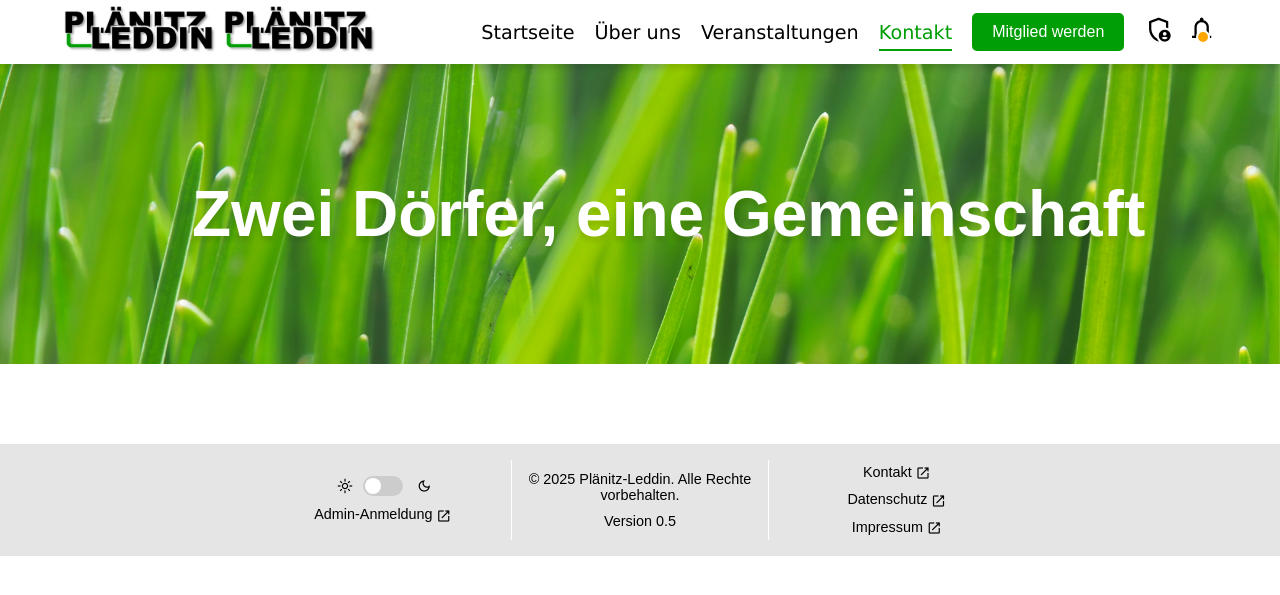
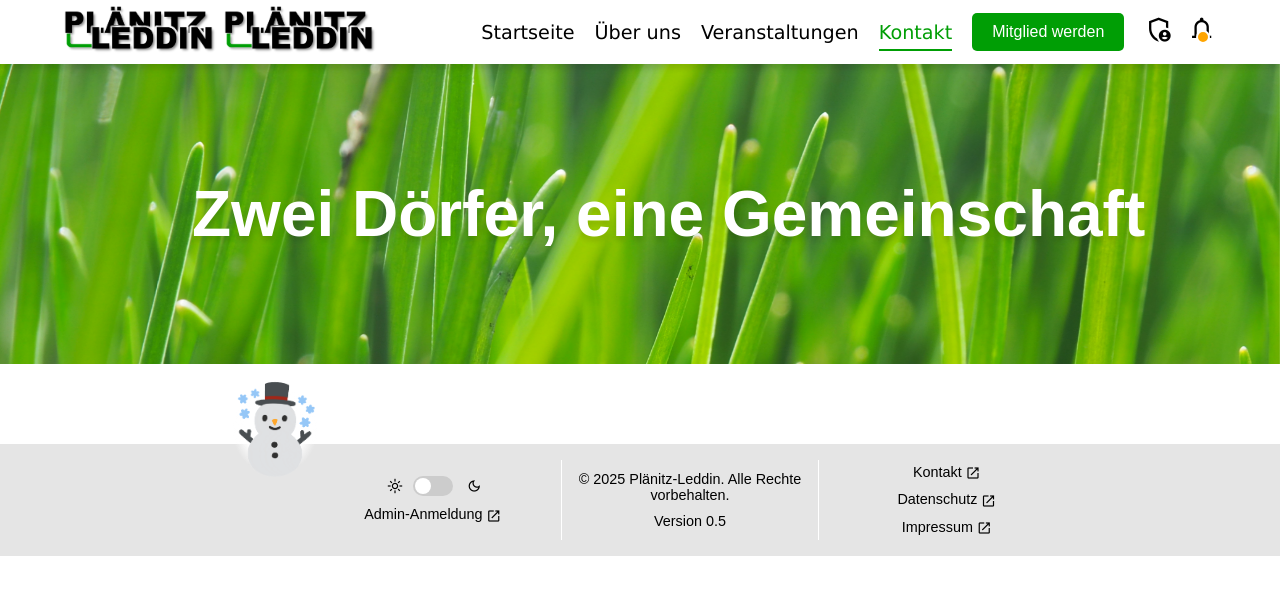
Before and after one commit to jan-albrecht05/Plaenitz-Leddin, a PHP site: page /pages/kontakt.php in a window 1280 px wide. Shown: the top 595 px of the page. Run offline with PHP 8.4, Linux system fonts and the light colour scheme.

Commit message:
adding gif ti footer

```diff
--- a/assets/css/footer.css
+++ b/assets/css/footer.css
@@ -78,6 +78,15 @@ input:checked + .slider {
 input:checked + .slider:before {
     transform: translateX(20px);
 }
+#footer-gif{
+    position: relative;
+    left: 20px;
+    bottom: 70px;
+    width: 100px;
+    height: auto;
+    border-radius: 50px;
+    background-image: radial-gradient(var(--shadow-white), #ffffff00 60%);
+}
 @media (max-width: 900px) {
     #footer{
         gap: 1rem;
@@ -88,4 +97,11 @@ input:checked + .slider:before {
         width: 30%;
         border-right: none;
     }
+    #footer-gif{
+        left: 0;
+        bottom: 80px;
+        width: 80px;
+        position: fixed;
+        z-index: 15;
+    }
 }
--- a/assets/css/root.css
+++ b/assets/css/root.css
@@ -6,6 +6,7 @@
     --shadow-color: rgba(0, 0, 0, 0.1);
     --shadow: 0 5px 5px var(--shadow-color);
     --lightgrey: #979797;
+    --shadow-white: rgba(255, 255, 255) 40%;
 }
 [data-theme="dark"]{
     --bg-color: #262626;
@@ -14,4 +15,5 @@
     --shadow-color: rgba(0, 0, 0, 0.3);
     --shadow: 0 5px 5px var(--shadow-color);
     --lightgrey: #444;
+    --shadow-white: #ccc 20%;
 }
--- a/index.php
+++ b/index.php
@@ -161,6 +161,9 @@ if (!file_exists($dbPath)) {
         </div>
     </div>
     <div id="footer" class="center">
+        <div id="footer-gif">
+            <img src="assets/GIFs/snowman.gif" alt="">
+        </div>
         <div id="left">
             <div id="mode-toggle">
                 <span class="material-symbols-outlined">light_mode</span>
--- a/pages/footer.php
+++ b/pages/footer.php
@@ -1,3 +1,6 @@
+        <div id="footer-gif">
+            <img src="../assets/GIFs/snowman.gif" alt="">
+        </div>
         <div id="left">
             <div id="mode-toggle">
                 <span class="material-symbols-outlined">light_mode</span>
```
Also changed, not shown: assets/GIFs/easter.gif (added), assets/GIFs/melon.gif (added), assets/GIFs/rocket.gif (added), assets/GIFs/snowman.gif (added), assets/GIFs/summer_frog.gif (added), 1 other file.
